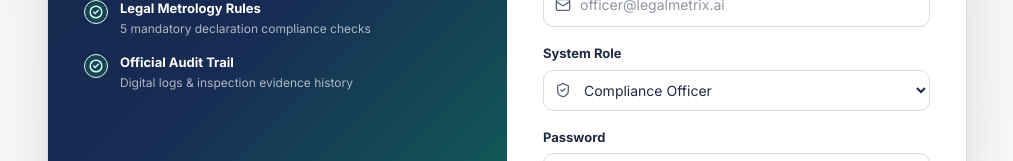
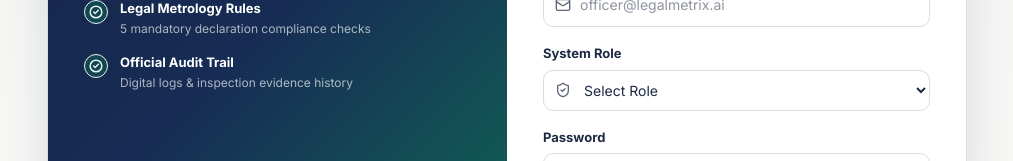
Before and after one commit to ayyan-ahmad/Legal-Metrix-AI, a React (Vite) app in the folder legal metrix-ai/: page /login in a window 1280 px wide. Both pictures are taken after a click on the button "Register". Shown: the part 386-547 px from the top of the page, without its empty margins (133-1146 px from the left). Built offline with nearby package versions, Linux system fonts and the light colour scheme.

Commit message:
feat: implement product scan page

```diff
--- a/legal metrix-ai/src/pages/Login.jsx
+++ b/legal metrix-ai/src/pages/Login.jsx
@@ -24,7 +24,7 @@ function Login() {
   const [name, setName] = useState('');
   const [email, setEmail] = useState('');
   const [password, setPassword] = useState('');
-  const [role, setRole] = useState('officer');
+  const [role, setRole] = useState('');
   const [showPassword, setShowPassword] = useState(false);
   const [error, setError] = useState('');
   const [success, setSuccess] = useState('');
@@ -306,6 +306,7 @@ function Login() {
                   <select
                     value={role}
                     onChange={(e) => setRole(e.target.value)}
+                    required
                     style={{
                       width: '100%',
                       padding: '10px 12px 10px 36px',
@@ -318,6 +319,7 @@ function Login() {
                       cursor: 'pointer',
                     }}
                   >
+                    <option value="" disabled selected hidden>Select Role</option>
                     <option value="officer">Compliance Officer</option>
                     <option value="admin">System Administrator</option>
                   </select>
--- a/legal metrix-ai/src/pages/ScanProduct.jsx
+++ b/legal metrix-ai/src/pages/ScanProduct.jsx
@@ -1,4 +1,4 @@
-import { useState } from 'react';
+import { useState, useRef } from 'react';
 import API from '../api/axios';
 import EvidencePanel from '../components/EvidencePanel';
 import {
@@ -6,17 +6,19 @@ import {
   AlertCircle,
   Loader2,
   Upload,
-  Image as ImageIcon,
   CheckCircle2,
   XCircle,
   AlertTriangle,
   ShieldCheck,
   Sparkles,
-  FileText,
   RotateCcw,
   Tag,
   Info,
+  Layers,
+  ImagePlus,
+  ChevronRight,
 } from 'lucide-react';
+
 
 const statusStyle = (status) => ({
   pass: {
```
